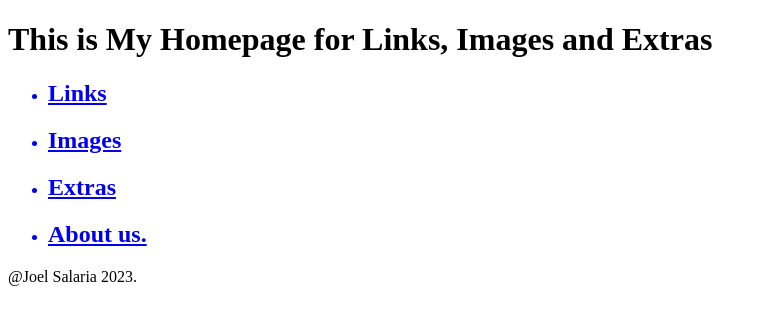
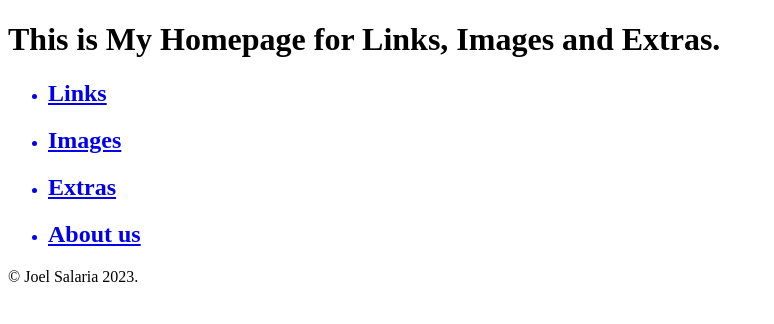
Before and after one commit to Takaowers/LINKS_AND_IMAGES, a plain HTML site: page index.html in a window 1280 px wide. Shown: the full height of the page, 0-774 px from the left. Drawn offline with Linux system fonts and the light colour scheme.

Commit message:
first commit

```diff
--- a/index.html
+++ b/index.html
@@ -10,13 +10,13 @@
     </style>
 </head>
 <body>
-    <h1>This is My Homepage for Links, Images and Extras</h1>
+    <h1>This is My Homepage for Links, Images and Extras.</h1>
     <ul>
         <a href="links.html"><li><h2>Links</h2></li></a>
         <a href="images.html"><li><h2>Images</h2></li></a>
         <a href="misc/extras.html"><li><h2>Extras</h2></li></a>
-        <a href="misc/aboutus.html"><li><h2>About us.</h2></li></a>
+        <a href="misc/aboutus.html"><li><h2>About us</h2></li></a>
     </ul>
-    <p>@Joel Salaria 2023.</p>
+    <p>&copy; Joel Salaria 2023.</p>
 </body>
 </html>
```
